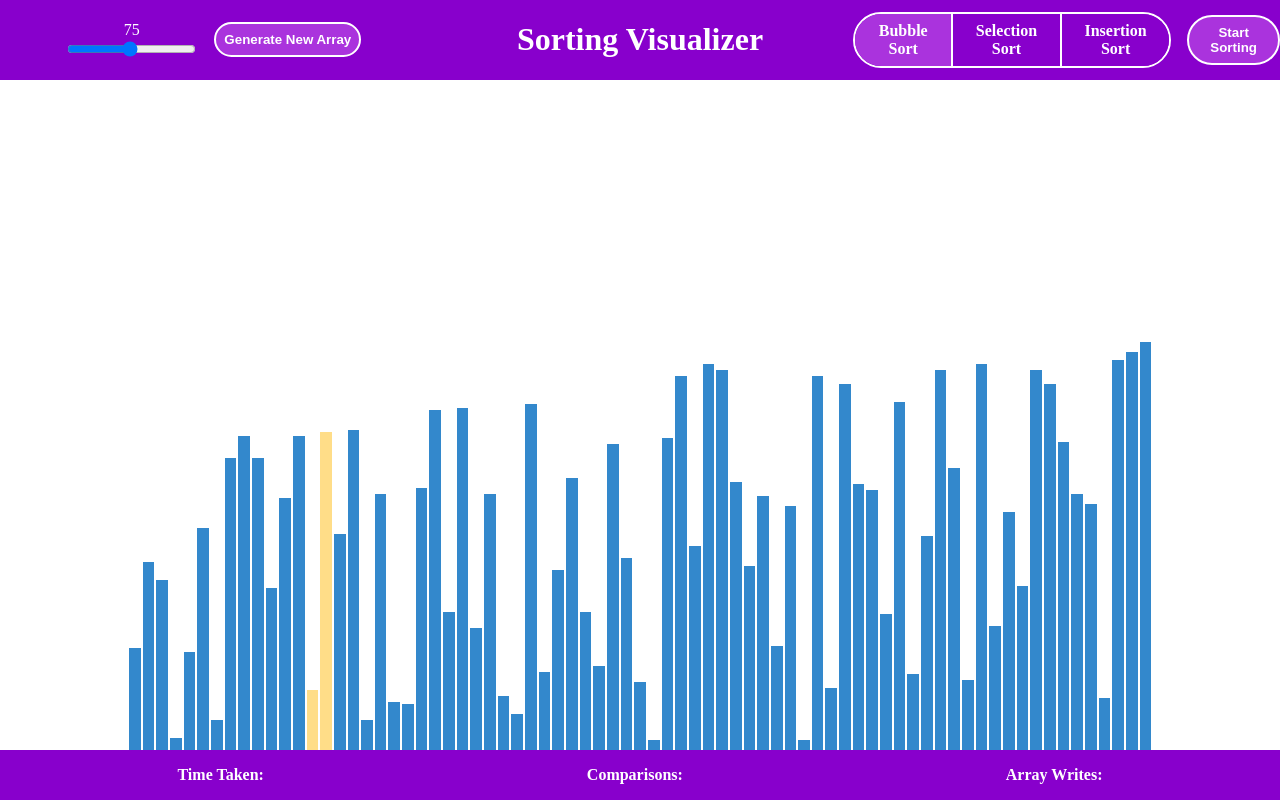
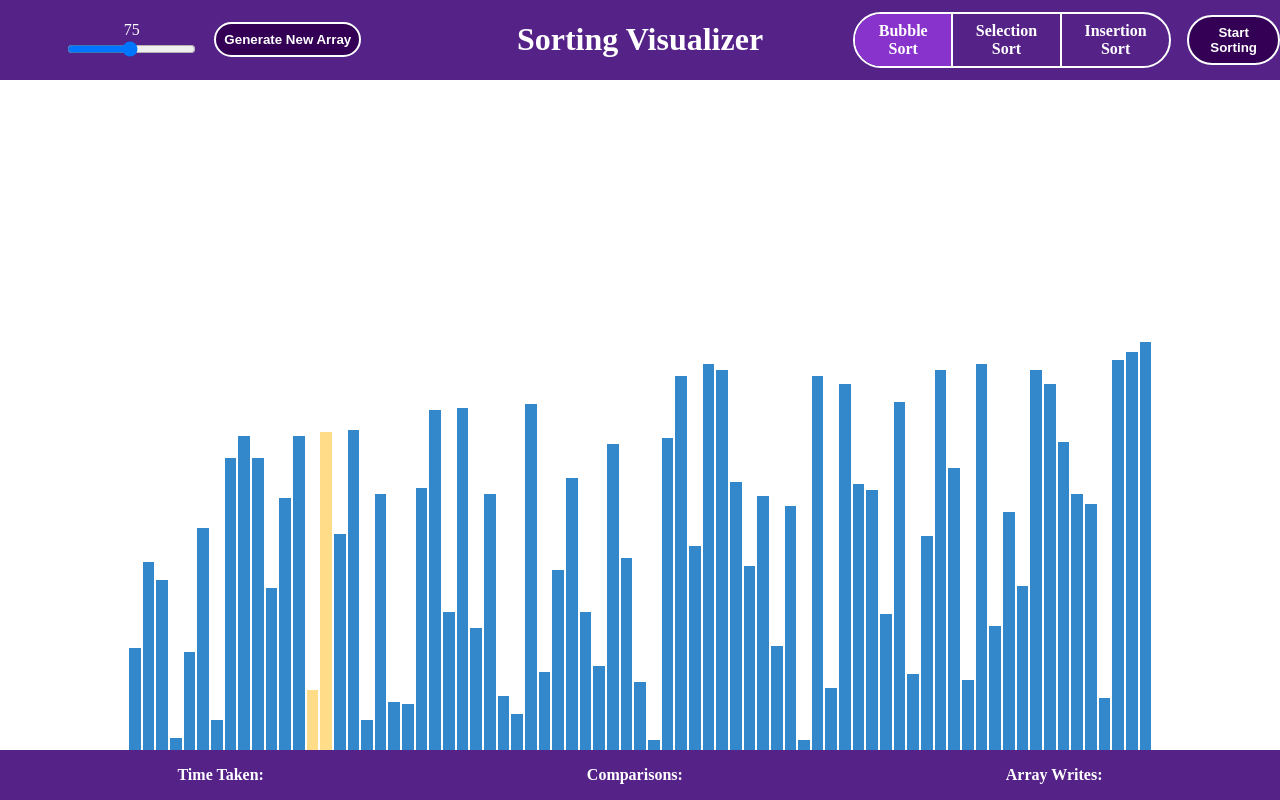
Before and after one commit to AurumKitsune/Sorting-Visualizer, a plain HTML site: page index.html in a window 1280 px wide. Both pictures are taken after a click on the button "Start Sorting". Drawn offline with Linux system fonts and the light colour scheme.

Commit message:
add disabled button styling

```diff
--- a/style.css
+++ b/style.css
@@ -1,3 +1,10 @@
+:root {
+	--dark-purple: #552288;
+	--light-purple: #8833CC;
+	--disabled-purple: #330055;
+	--sky-blue: #3388CC;
+}
+
 body {
 	display: flex;
 	flex-direction: column;
@@ -15,7 +22,7 @@ body {
 	display: flex;
 	justify-content: space-around;
 	align-items: center;
-	background-color: #8800CC;
+	background-color: var(--dark-purple);
 	color: white;
 	text-align: center;
 }
@@ -28,12 +35,17 @@ body {
 	height: fit-content;
 	padding: 8px;
 	margin-left: 16px;
-	background: #AA33DD;
+	background: var(--light-purple);
 	border: 2px solid white;
 	border-radius: 32px;
 	color: white;
 	font-weight: bold;
 	cursor: pointer;
+}
+
+.header button:disabled {
+	background: var(--disabled-purple);
+	cursor: default;
 }
 
 .range-slider {
@@ -54,7 +66,7 @@ body {
 
 .sort-label {
 	padding: 8px 12px;
-	background-color: #8800CC;
+	background-color: transparent;
 	color: white;
 	font-weight: bold;
 	cursor: pointer;
@@ -65,7 +77,7 @@ body {
 }
 
 .sort-input:checked + .sort-label {
-	background: #AA33DD;
+	background: var(--light-purple);
 }
 
 .sorting-data {
@@ -98,7 +110,7 @@ footer {
 	display: flex;
 	justify-content: space-around;
 	padding: 16px;
-	background-color: #8800CC;
+	background-color: var(--dark-purple);
 	color: white;
 	font-weight: bold;
 }
```
